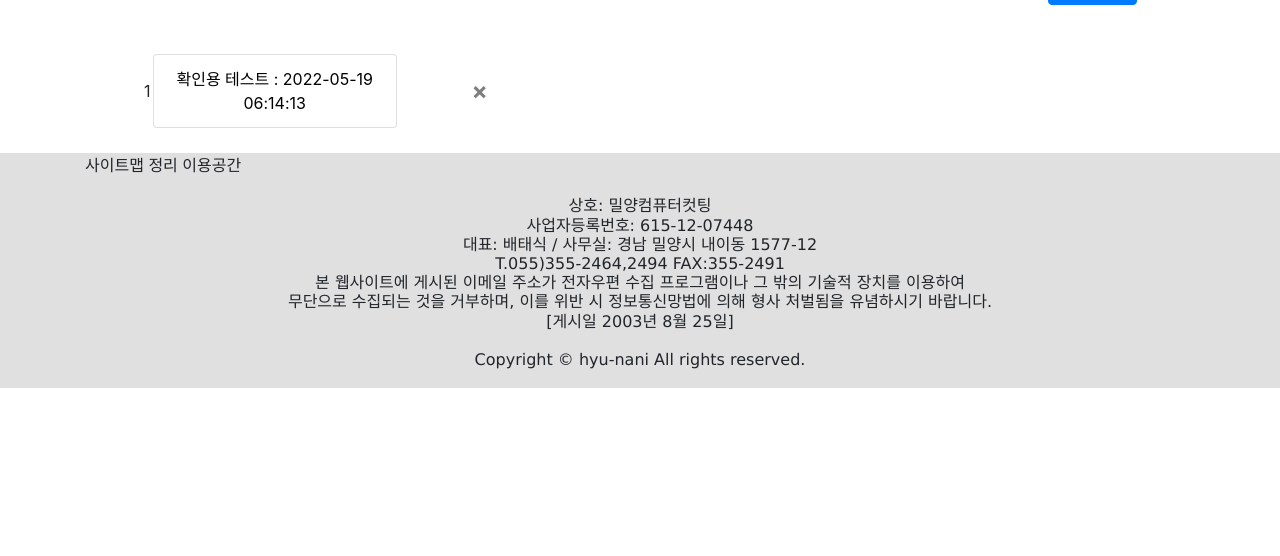
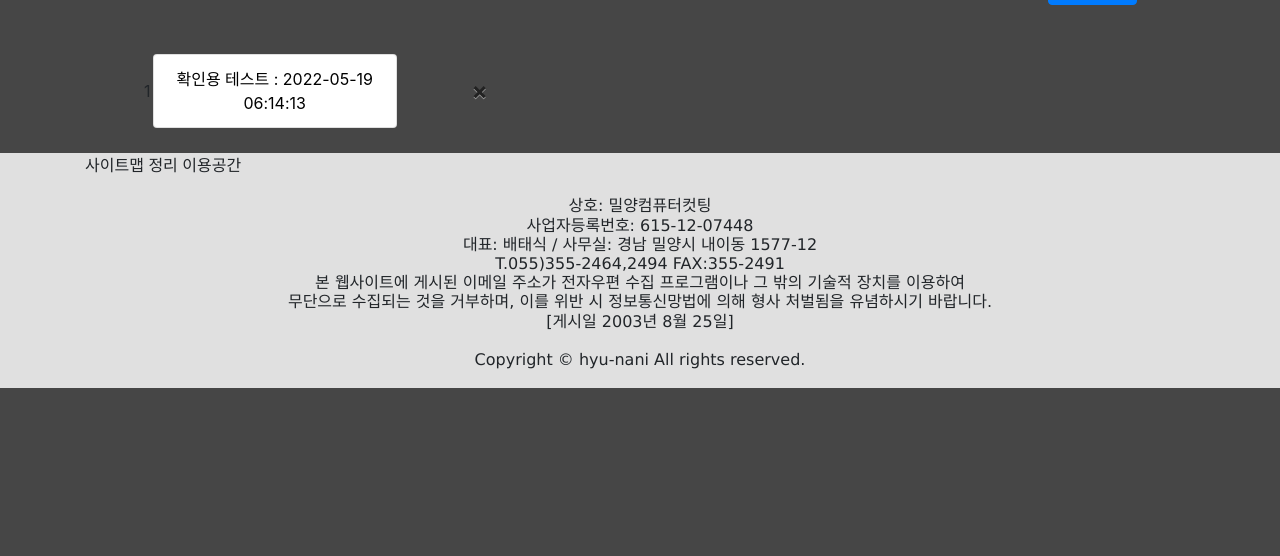
Before and after one commit to hyu-nani/webSite, a Flask app: page /estimate in a window 1280 px wide. Shown: the part 244-800 px from the top of the page. Run offline with Flask 2, Linux system fonts and the light colour scheme; a user stored in the database is signed in; data comes from the database, SQL or seed files in the repository; some libraries are stand-ins or nearby versions.

Commit message:
공개로 변경 목적성 변경

```diff
--- a/website/templates/base.html
+++ b/website/templates/base.html
@@ -20,8 +20,8 @@
         />
         <title>{% block title %}Home{% endblock %}</title>
     </head>
-    <body style="background-color:rgb(255, 255, 255);">
-        <nav class="navbar sticky-top navbar-expand-lg navbar-light bg-light">
+    <body style="background-color:rgb(70, 70, 70);">
+        <nav class="navbar sticky-top navbar-expand-lg navbar-dark bg-dark">
             <a class="navbar-brand" href="/"><img
                 src="https://github.com/hyu-nani/webStieImage/blob/main/logo.gif?raw=true"
                 width="auto"
```
Also changed, not shown: website/images/home/banner1.gif (added), website/images/home/front1.gif (added), website/images/icon/naverBlog.png (added), website/images/information_image1.jpg (added), website/images/information_image2.jpg (added), website/images/information_image3.jpg (added), website/images/logo.gif (added).
